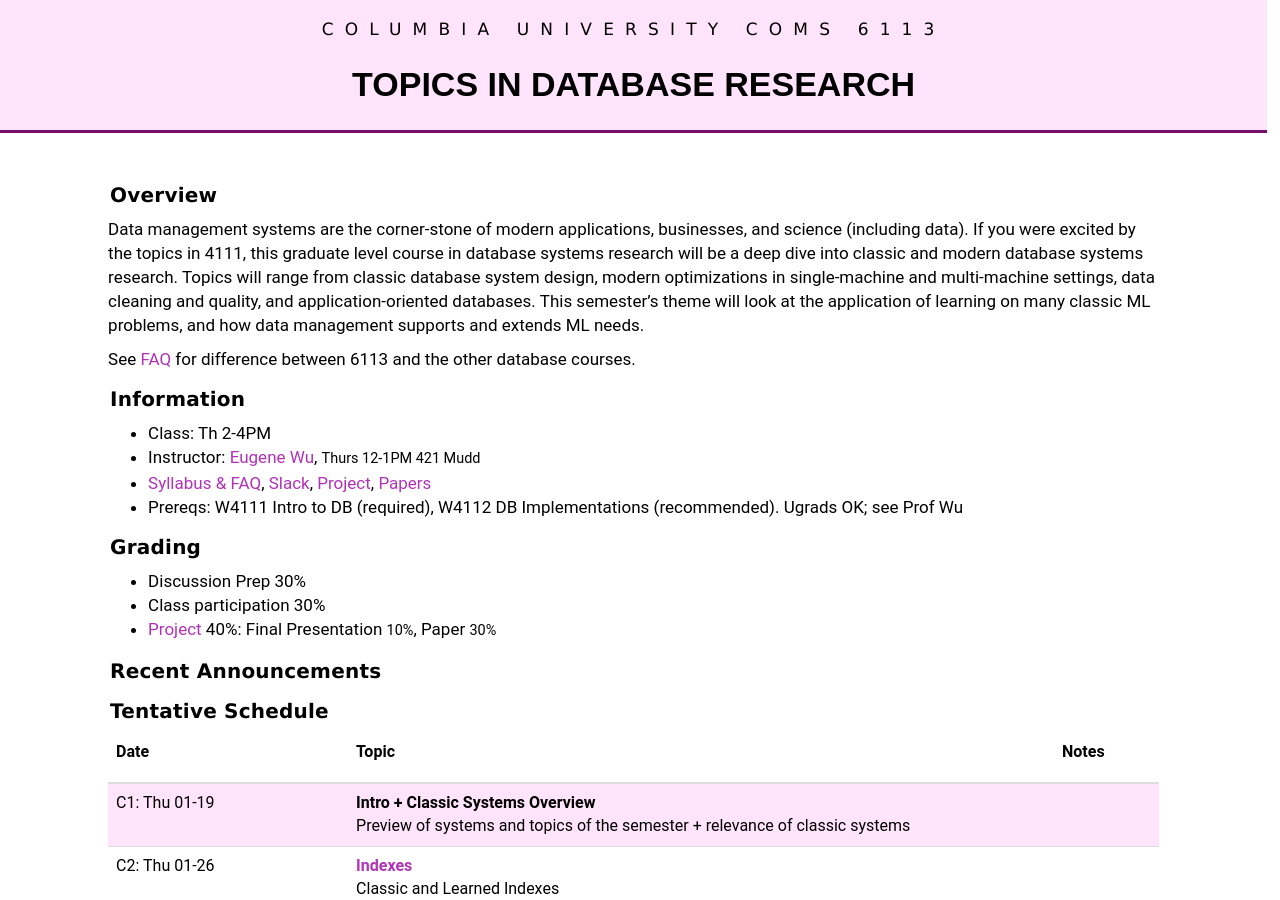
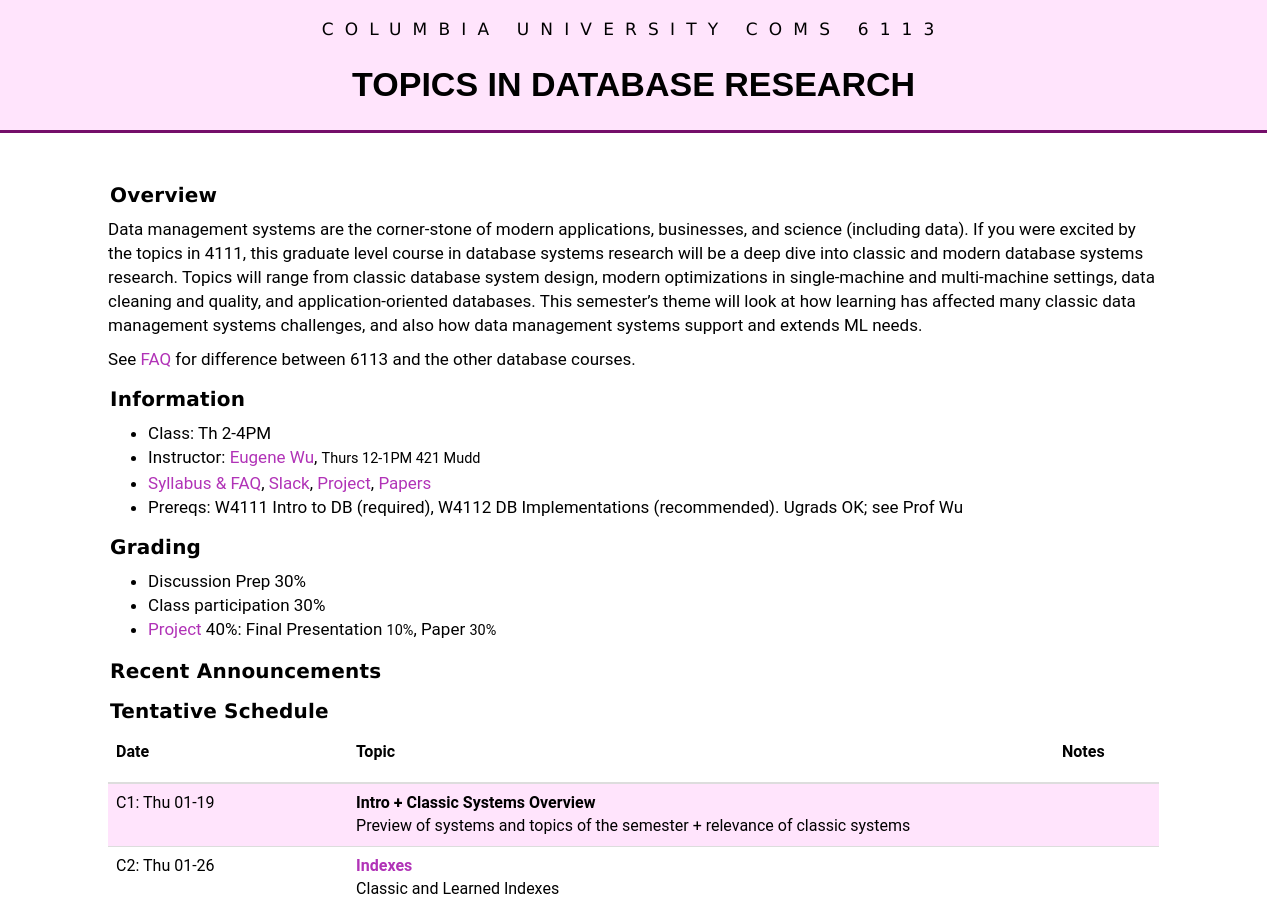
Before and after one commit to w6113/website_2022, a Jekyll site: the page built from index.md, in a window 1280 px wide and 900 px high. Built offline with Jekyll 4.4.1, drawn with Linux system fonts in a browser that asks for light colours.

Commit message:
lazy commit msg

```diff
--- a/index.md
+++ b/index.md
@@ -5,7 +5,7 @@
 
 #### Overview
 
-Data management systems are the corner-stone of modern applications, businesses, and science (including data).  If you were excited by the topics in 4111,  this graduate level course in database systems research will be a deep dive into classic and modern database systems research.  Topics will range from classic database system design, modern optimizations in single-machine and multi-machine settings, data cleaning and quality, and application-oriented databases.   This semester's theme will look at the application of learning on many classic ML problems, and how data management supports and extends ML needs.
+Data management systems are the corner-stone of modern applications, businesses, and science (including data).  If you were excited by the topics in 4111,  this graduate level course in database systems research will be a deep dive into classic and modern database systems research.  Topics will range from classic database system design, modern optimizations in single-machine and multi-machine settings, data cleaning and quality, and application-oriented databases.   This semester's theme will look at how learning has affected many classic data management systems challenges, and also how data management systems support and extends ML needs.
 
 <!--The class places a heavy emphasis on paper reading, discussion, and presentation. The point is to practice reading papers critically, writing proper reviews, implementing ideas in research papers, and conducting research. As such, students will be expected to read papers in depth, complete assignments based ideas from the readings, and conduct a semester-long research project.-->
 
```
Also changed, not shown: syllabus.md (+1 -1 lines).
